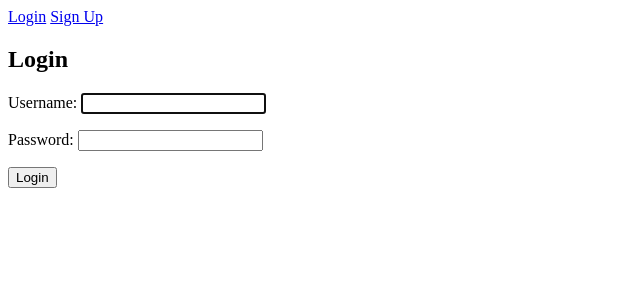
After one commit to Explogame/Eximius-2k27, a Django app: page /auth/login/ in a window 1280 px wide. The commit adds this page. Shown: the top 300 px of the page, without its empty margins (0-640 px from the left). Run offline with Django 5.2, Linux system fonts and the light colour scheme.

Commit message:
Add basic login auth and view

```diff
--- a/apps/core/templates/core/base.html
+++ b/apps/core/templates/core/base.html
@@ -10,6 +10,13 @@
 </head>
 <body>
 
+    <header>
+        <nav>
+            <a href="{% url 'auth:login' %}">Login</a>
+            <a href="#">Sign Up</a>
+        </nav>
+    </header>
+
     {% block content %}
     {% endblock %}
 
--- /dev/null
+++ b/apps/core/templates/core/login.html
@@ -0,0 +1,14 @@
+
+{% extends 'core/base.html' %}
+
+{% block title %}Login{% endblock %}
+
+{% block content %}
+<h2>Login</h2>
+
+<form method="post">
+    {% csrf_token %}
+    {{ form.as_p }}
+    <button type="submit">Login</button>
+</form>
+{% endblock %}
--- a/config/settings/base.py
+++ b/config/settings/base.py
@@ -119,3 +119,7 @@ USE_TZ = True
 # https://docs.djangoproject.com/en/6.0/howto/static-files/
 
 STATIC_URL = 'static/'
+
+
+LOGIN_REDIRECT_URL = '/'
+LOGOUT_REDIRECT_URL = '/auth/login/'
--- a/config/urls.py
+++ b/config/urls.py
@@ -19,5 +19,6 @@ from django.urls import path, include
 
 urlpatterns = [
     path('admin/', admin.site.urls),
-    path('', include('apps.core.urls'))
+    path('', include('apps.core.urls')),
+    path('auth/', include('apps.core.auth_urls')),
 ]
```
Also changed, not shown: apps/core/auth_urls.py (added, +10 -0 lines).
